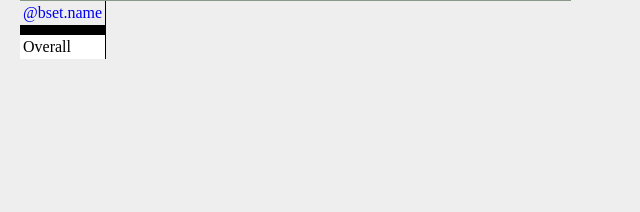
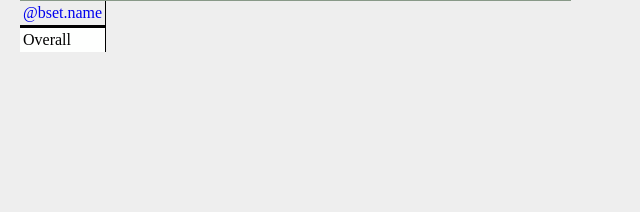
Before and after one commit to staticafi/mamato, a Python web app: template html/templates/results.html in a window 1280 px wide. Shown: the part 346-558 px from the top of the page, without its empty margins (0-640 px from the left). Run offline with Jinja, Linux system fonts and the light colour scheme; the template is opened without the code that fills it, so the values that code supplies are empty.

Commit message:
results: narrow separator above overall row
Signed-off-by: Tomas Jasek <tomsik68@gmail.com>

```diff
--- a/html/templates/results.html
+++ b/html/templates/results.html
@@ -87,12 +87,12 @@
     }
 
     .overall > td {
-        border-top: 10px solid black;
+        border-top: 3px solid black;
     }
 
     #if(!@inlineView)
     tr.overall + tr > td {
-        border-top: 10px solid black;
+        border-top: 3px solid black;
     }
     #end
 
```
